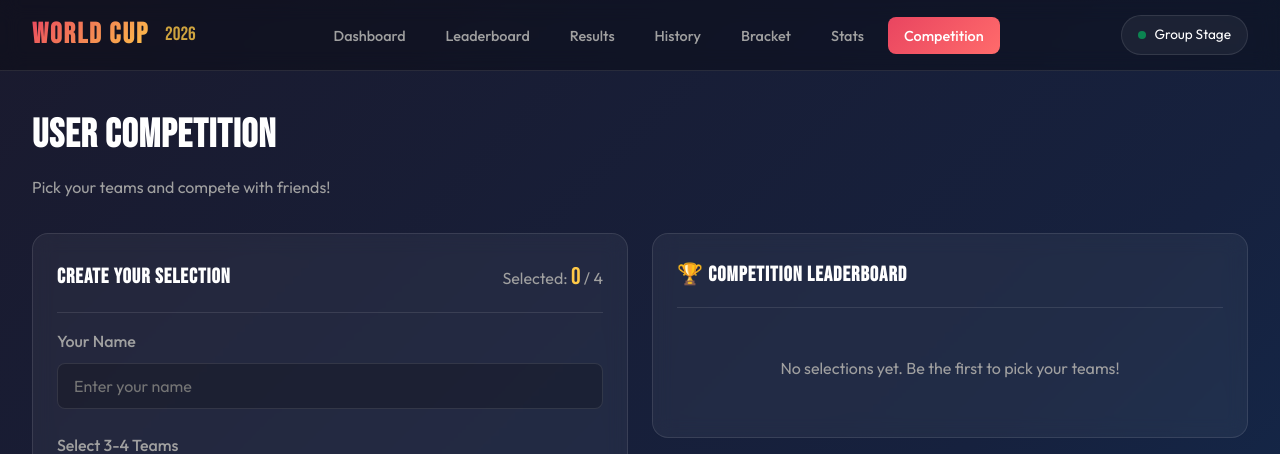
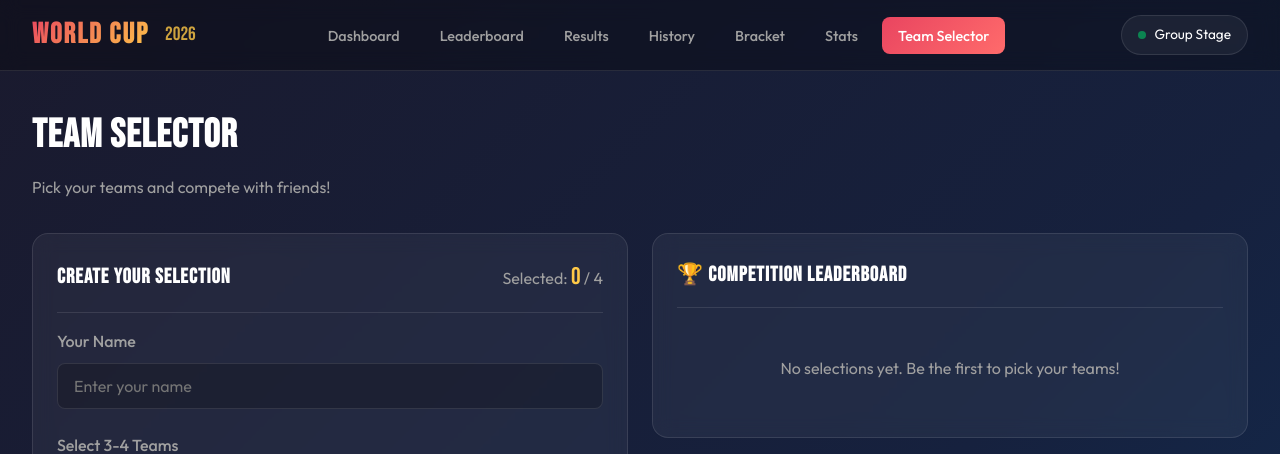
Before and after one commit to SpookDaWorld/WC_26, a Flask app: page /user-competition in a window 1280 px wide. Shown: the top 454 px of the page. Run offline with Flask 3, Linux system fonts and the light colour scheme.

Commit message:
persistent disk

```diff
--- a/app.py
+++ b/app.py
@@ -14,7 +14,22 @@
 # Initialize Flask app
 app = Flask(__name__)
 app.config['SECRET_KEY'] = os.environ.get('SECRET_KEY', 'wc2026-dev-key-change-in-production')
-app.config['SQLALCHEMY_DATABASE_URI'] = 'sqlite:///tournament.db'
+
+# Database configuration
+# Priority: DATABASE_URL (PostgreSQL) > RENDER_DISK (persistent SQLite) > local SQLite
+database_url = os.environ.get('DATABASE_URL')
+if database_url:
+    # PostgreSQL - Render uses postgres:// but SQLAlchemy needs postgresql://
+    if database_url.startswith('postgres://'):
+        database_url = database_url.replace('postgres://', 'postgresql://', 1)
+    app.config['SQLALCHEMY_DATABASE_URI'] = database_url
+elif os.path.exists('/var/data'):
+    # Render persistent disk
+    app.config['SQLALCHEMY_DATABASE_URI'] = 'sqlite:////var/data/tournament.db'
+else:
+    # Local development
+    app.config['SQLALCHEMY_DATABASE_URI'] = 'sqlite:///tournament.db'
+
 app.config['SQLALCHEMY_TRACK_MODIFICATIONS'] = False
 
 # Admin password - set via environment variable in production
--- a/requirements.txt
+++ b/requirements.txt
@@ -4,3 +4,4 @@
 numpy>=1.20.0
 gunicorn>=21.0.0
 requests>=2.28.0
+psycopg2-binary>=2.9.0
--- a/templates/base.html
+++ b/templates/base.html
@@ -543,7 +543,7 @@
                 <li><a href="{{ url_for('match_history') }}" {% if request.endpoint == 'match_history' %}class="active"{% endif %}>History</a></li>
                 <li><a href="{{ url_for('bracket') }}" {% if request.endpoint == 'bracket' %}class="active"{% endif %}>Bracket</a></li>
                 <li><a href="{{ url_for('statistics') }}" {% if request.endpoint == 'statistics' %}class="active"{% endif %}>Stats</a></li>
-                <li><a href="{{ url_for('user_competition') }}" {% if request.endpoint == 'user_competition' %}class="active"{% endif %}>Competition</a></li>
+                <li><a href="{{ url_for('user_competition') }}" {% if request.endpoint == 'user_competition' %}class="active"{% endif %}>Team Selector</a></li>
             </ul>
 
             <div class="round-badge">
--- a/templates/index.html
+++ b/templates/index.html
@@ -87,7 +87,7 @@
                     🏆 View Bracket
                 </a>
                 <a href="{{ url_for('user_competition') }}" class="btn btn-secondary" style="justify-content: center;">
-                    👥 User Competition
+                    👥 Team Selector
                 </a>
             </div>
         </div>
--- a/templates/user_competition.html
+++ b/templates/user_competition.html
@@ -1,6 +1,6 @@
 {% extends "base.html" %}
 
-{% block title %}User Competition - World Cup 2026 Scorer{% endblock %}
+{% block title %}Team Selector - World Cup 2026 Scorer{% endblock %}
 
 {% block extra_css %}
 <style>
@@ -123,7 +123,7 @@
 
 {% block content %}
 <div class="page-header">
-    <h2>User Competition</h2>
+    <h2>Team Selector</h2>
     <p>Pick your teams and compete with friends!</p>
 </div>
 
```
